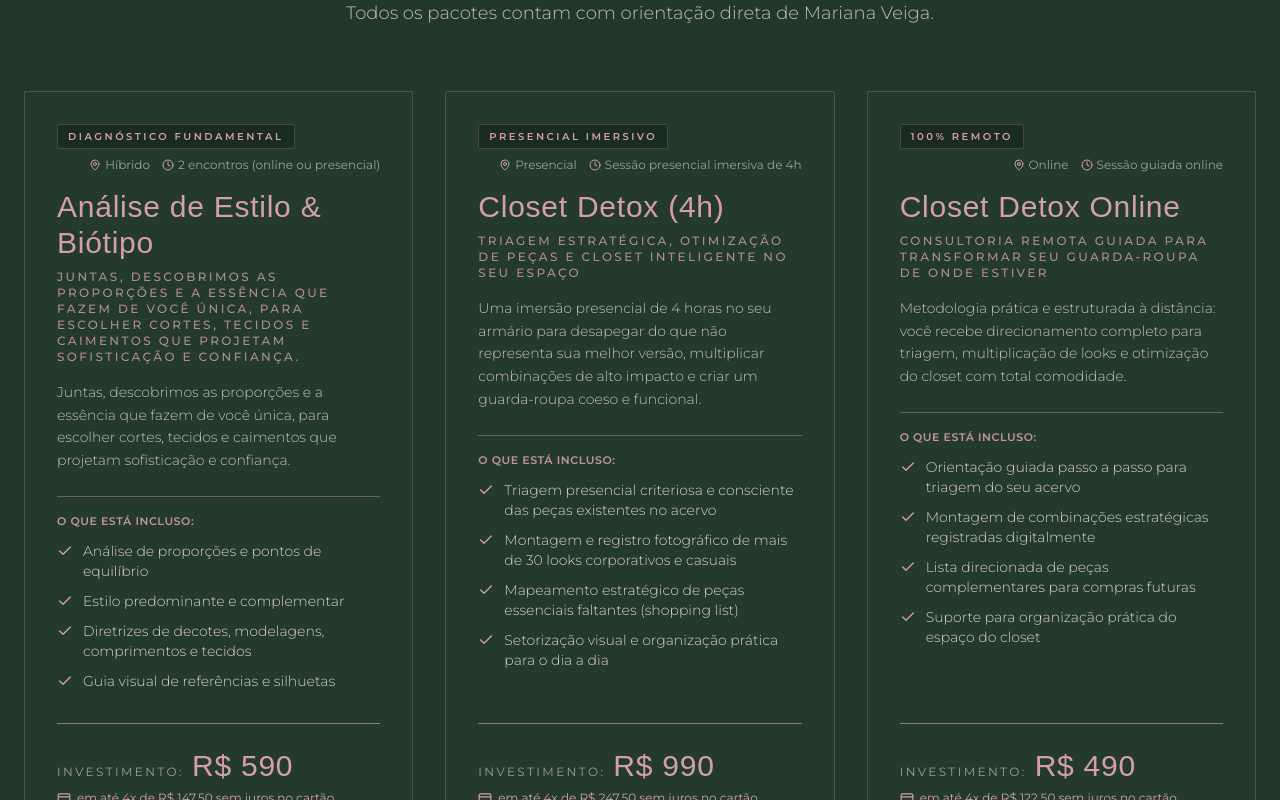
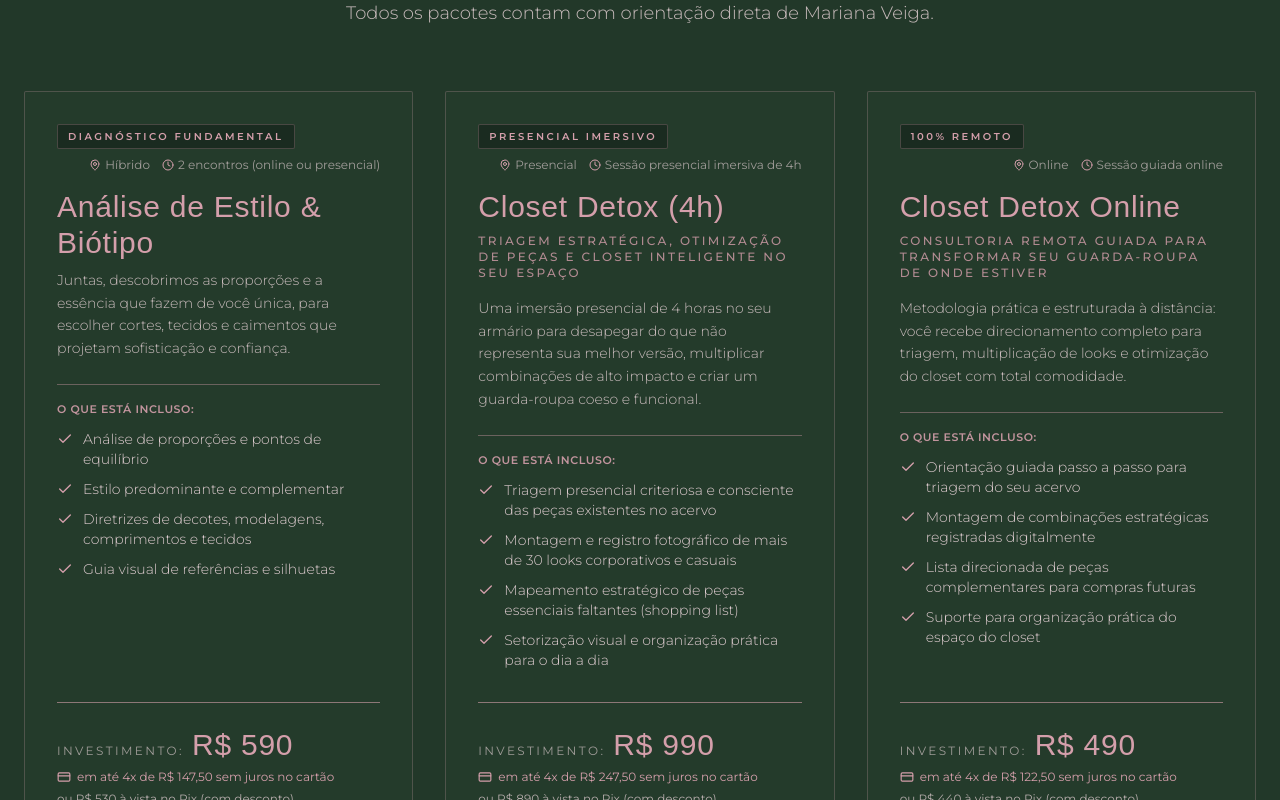
Before and after one commit to Emerson018/marina-veiga, a Next.js app: page / in a window 1280 px wide. Shown: the part 2360-3160 px from the top of the page. Built offline with nearby package versions, Linux system fonts and the light colour scheme; a web font is replaced by a local one.

Commit message:
feat(catalog): remove tagline from first service card, make tagline optional in ServiceCard

```diff
--- a/src/components/ServiceCard.tsx
+++ b/src/components/ServiceCard.tsx
@@ -51,9 +51,11 @@ export default function ServiceCard({ service }: ServiceCardProps) {
         >
           {service.title}
         </h3>
-        <p className="text-xs uppercase tracking-widest text-rose-antique/80 font-medium mb-4">
-          {service.tagline}
-        </p>
+        {service.tagline && (
+          <p className="text-xs uppercase tracking-widest text-rose-antique/80 font-medium mb-4">
+            {service.tagline}
+          </p>
+        )}
         <p className="text-sm text-rose-light/80 font-light leading-relaxed mb-6">
           {service.description}
         </p>
--- a/src/data/services.ts
+++ b/src/data/services.ts
@@ -19,7 +19,7 @@ export const SERVICES: Service[] = [
     id: "analise-estilo-biotipo",
     title: "Análise de Estilo & Biótipo",
     badge: "Diagnóstico Fundamental",
-    tagline: "Juntas, descobrimos as proporções e a essência que fazem de você única, para escolher cortes, tecidos e caimentos que projetam sofisticação e confiança.",
+    tagline: "",
     description:
       "Juntas, descobrimos as proporções e a essência que fazem de você única, para escolher cortes, tecidos e caimentos que projetam sofisticação e confiança.",
     deliverables: [
```
Also changed, not shown: 1 other file (tests, documents, lock files or other folders).
